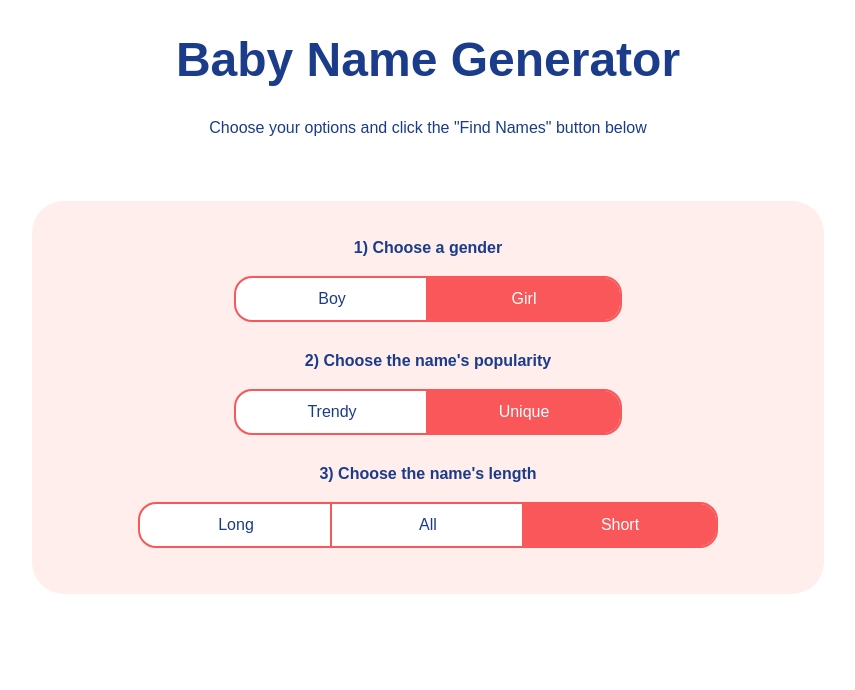
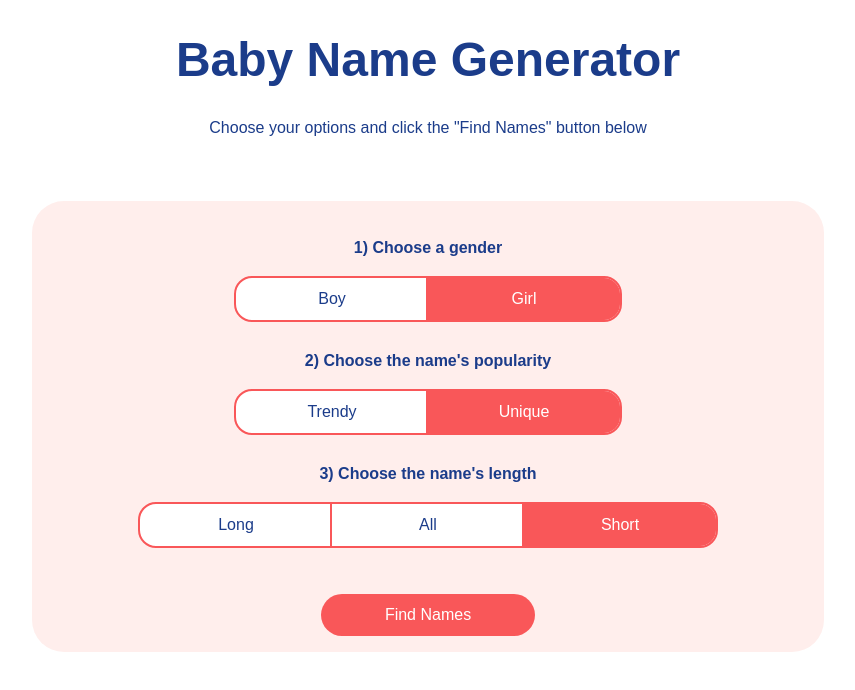
Before and after one commit to CharaD7/baby-name-generator, a Nuxt app: page / in a window 1280 px wide. Shown: the top 690 px of the page, without its empty margins (212-1067 px from the left). Built offline with nearby package versions, Linux system fonts and the light colour scheme.

Commit message:
Added click event listener to change state of buttons

```diff
--- a/app.vue
+++ b/app.vue
@@ -40,10 +40,12 @@
           <button
             class="option option-left"
             :class="options.gender === Gender.BOY && 'option-active'"
+            @click='options.gender = Gender.BOY'
           >Boy</button>
           <button
             class="option option-right"
             :class="options.gender === Gender.GIRL && 'option-active'"
+            @click='options.gender = Gender.GIRL'
           >Girl</button>
         </div>
       </div>
@@ -53,10 +55,12 @@
           <button
             class="option option-left"
             :class="options.popularity === Popularity.TRENDY && 'option-active'"
+            @click='options.popularity = Popularity.TRENDY'
           >Trendy</button>
           <button
             class="option option-right"
             :class="options.popularity === Popularity.UNIQUE && 'option-active'"
+            @click='options.popularity = Popularity.UNIQUE'
           >Unique</button>
         </div>
       </div>
@@ -66,17 +70,21 @@
           <button
             class="option option-left"
             :class="options.length === Length.LONG && 'option-active'"
+            @click='options.length = Length.LONG'
           >Long</button>
           <button
             class="option"
             :class="options.length === Length.ALL && 'option-active'"
+            @click='options.length = Length.ALL'
           >All</button>
           <button
             class="option option-right"
             :class="options.length === Length.SHORT && 'option-active'"
+            @click='options.length = Length.SHORT'
           >Short</button>
         </div>
       </div>
+      <button class='primary'>Find Names</button>
     </div>
   </div>
 </template>
@@ -132,4 +140,15 @@
     background-color: rgb(249, 87, 89);
     color: white;
   }
+
+  .primary {
+    background-color: rgb(249, 87, 89);
+    color: white;
+    border-radius: 6.5rem;
+    border: none;
+    padding: 0.75rem 4rem;
+    font-size: 1rem;
+    margin-top: 1rem;
+    cursor: pointer;
+  }
 </style>
```
